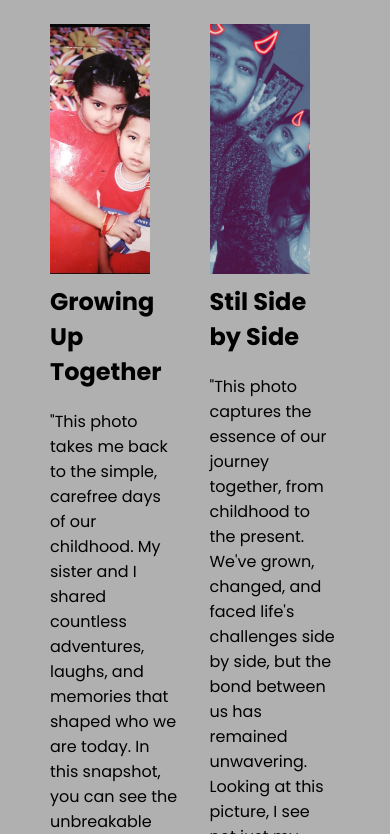
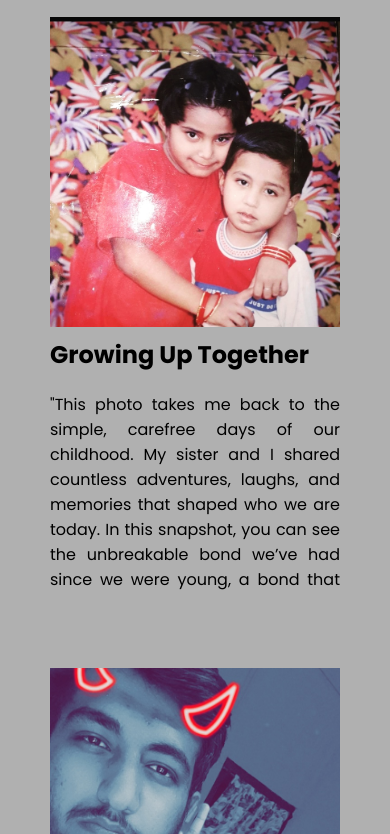
Before and after one commit to HasanZaidi15018/Reflection-of-My-Life, a plain HTML site: page index.html in a window 390 px wide. Shown: the part 378-1212 px from the top of the page. Drawn offline with Linux system fonts and the light colour scheme.

Commit message:
style.css

```diff
--- a/style.css
+++ b/style.css
@@ -3,12 +3,13 @@ body {
   margin: 50px 50px 0 50px;
   background-color: #b0b0b0;
   display: flex;
-  flex-direction: column;
+  gap: 10px;
+  flex-direction:column;
   min-height: 95vh;
 .main {
   flex: 1;
 }
-
+}
 h1 {
   font-size: 6rem;
   text-align: center;
@@ -21,9 +22,13 @@ footer {
 }
 
 .tile-image{
-  height: 250px;
-  float: left;
+  height: 310px;
+  width: 250px;
+  object-fit: cover;
+  object-position:top center;
+  float:left;
   margin-right: 50px;
+
 
 }
 
@@ -34,46 +39,8 @@ footer {
 
 .card{
   width: 45%;
-}
+  padding-bottom: 30px;
 
-.card{
-  width: 45%;
-}
-
-.card{
-  width: 45%;
-}
-
-.card{
-  width: 45%;
-}
-
-.card{
-  width: 45%;
-}
-
-.card{
-  width: 45%;
-}
-
-.card{
-  width: 45%;
-}
-
-.card{
-  width: 45%;
-}
-
-.card{
-  width: 45%;
-}
-
-.card{
-  width: 45%;
-}
-
-.card{
-  width: 45%;
 }
 
 .a{
@@ -84,64 +51,62 @@ footer {
   float: right;
 }
 
-.c{
-  float: left;
-}
-
-.d{
-  float: right;
-}
-
-.e{
-  float: right;
-}
-
-.f{
-  float: left;
-}
-
-.g{
-  float: right;
-}
-
-.h{
-  float: left;
-}
-
-.i{
-  float: left;
-}
-
-.j{
-  float: right;
-
-
-}
 .creative{
   color: maroon;
 }
+
+.card p{
+  /* min-height: 300px; */
+  height: 200px;
+  overflow:auto;
+
+}
+::-webkit-scrollbar {
+  width: 10px;
+}
+
+/* Track */
+::-webkit-scrollbar-track {
+  background: #f1f1f1;
+}
+
+/* Handle */
+::-webkit-scrollbar-thumb {
+  background: #888;
+}
+
+/* Handle on hover */
+::-webkit-scrollbar-thumb:hover {
+  background: #555;
+}
+
 
 @media (max-width:680px)
 {
   .logo{
     width: 100px;
+    display: block;
+    margin-left: auto;
+    margin-right: auto;
+
   }
 
   h1{
     font-size: 3.5rem;
     text-align: center;
+  }
 
     .card{
       width: 100%;
-      display: block;
+      display:block;
       margin-bottom: 30px;
       text-align: justify;
     }
-  }
+
   .card img{
     margin-bottom: 10px;
-    width: 100px;
-    display: inline;
+    width: 100%;
+    display: block;
     object-fit: cover;
   }
 
```
